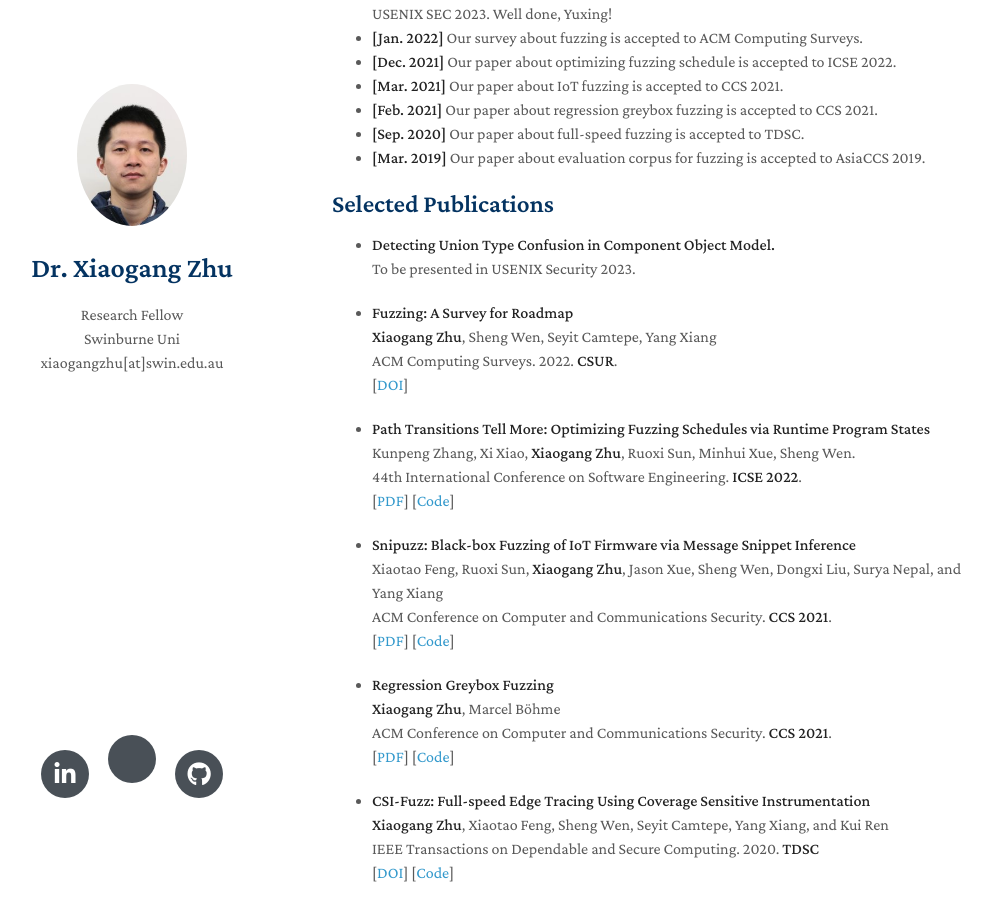
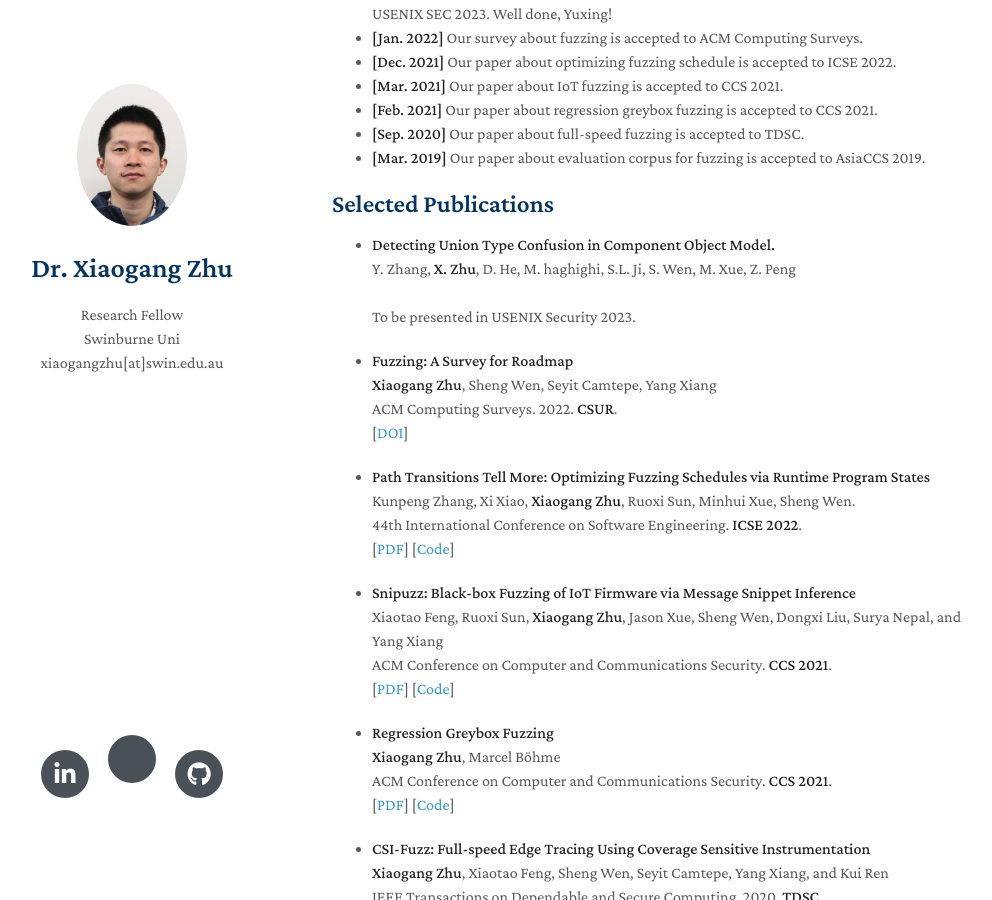
Before and after one commit to RosenZhu/rosenzhu.github.io, a Jekyll site: the page built from index.md, in a window 1280 px wide and 900 px high, scrolled down 376 px. Shown: the whole window, without its empty margins (138-1130 px from the left). Built offline with Jekyll 4.4.1, drawn with Linux system fonts in a browser that asks for light colours; nearby versions of some CDN libraries; a style sheet for code colours, icons or effects is not loaded; our own code applies the rules of GitHub Pages for plain Markdown files.

Commit message:
Update index.md

```diff
--- a/index.md
+++ b/index.md
@@ -23,6 +23,9 @@ I am a Research Fellow at Swinburne University of Technology. My research intere
 
 ## Selected Publications
 - **Detecting Union Type Confusion in Component Object Model.**
+  <br>
+  Y. Zhang, **X. Zhu**, D. He, M. haghighi, S.L. Ji, S. Wen, M. Xue, Z. Peng
+  <br>
   <br>
   To be presented in USENIX Security 2023.
   <br>
```
